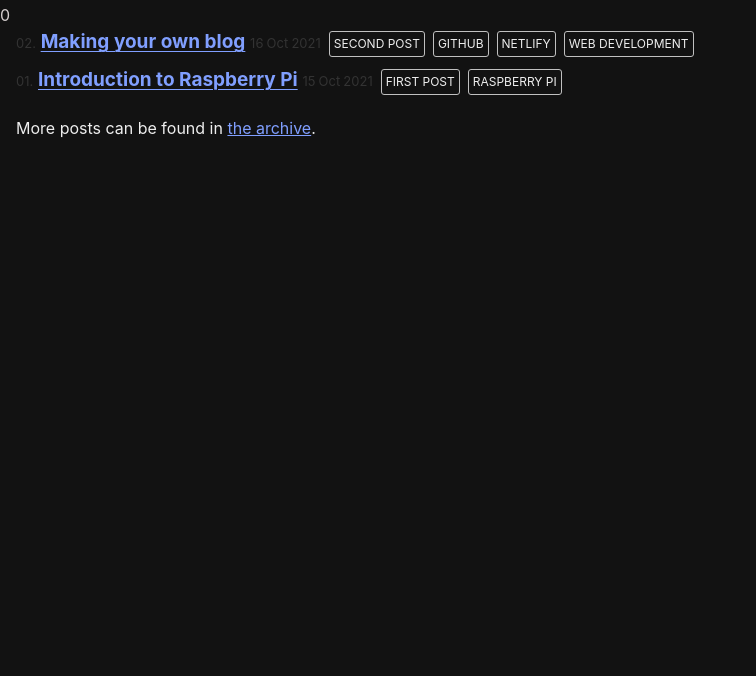
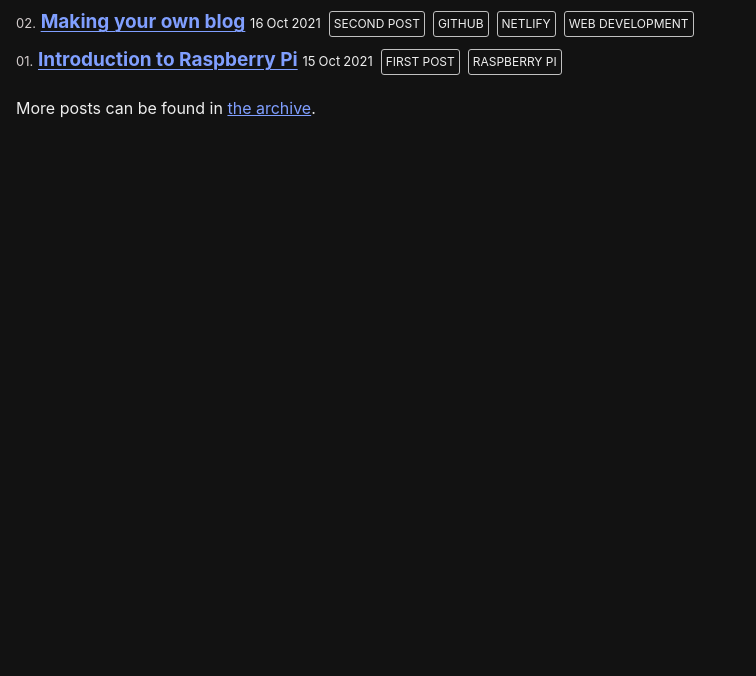
Before and after one commit to CrimsonTome/crimsontome.com, an Eleventy site: page index.njk in a window 1280 px wide. Shown: the part 124-800 px from the top of the page, without its empty margins (0-756 px from the left). Built offline with nearby package versions, Linux system fonts and the light colour scheme; Eleventy itself is replaced by a stand-in of ours; files that its build step writes are made by us from their sources.

Commit message:
Update index.css

```diff
--- a/css/index.css
+++ b/css/index.css
@@ -45,11 +45,6 @@ a[href]:visited {
   color: #809fff;
 }
 
-ol::before {
-  content: counter(li); color: #d5cece;
-  display: inline-block; width: 1em;
-  margin-left: -1em
-}
 main {
   padding: 1rem;
 }
@@ -178,11 +173,12 @@ code {
   content: "" counter(start-from, decimal-leading-zero) ". ";
   line-height: 100%;
   text-align: right;
+  color: #d5cece;
 }
 .postlist-date,
 .postlist-item:before {
   font-size: 0.8125em; /* 13px /16 */
-  color: var(--darkgray);
+  color: color: #d5cece;
 }
 .postlist-date {
   word-spacing: -0.5px;
```
